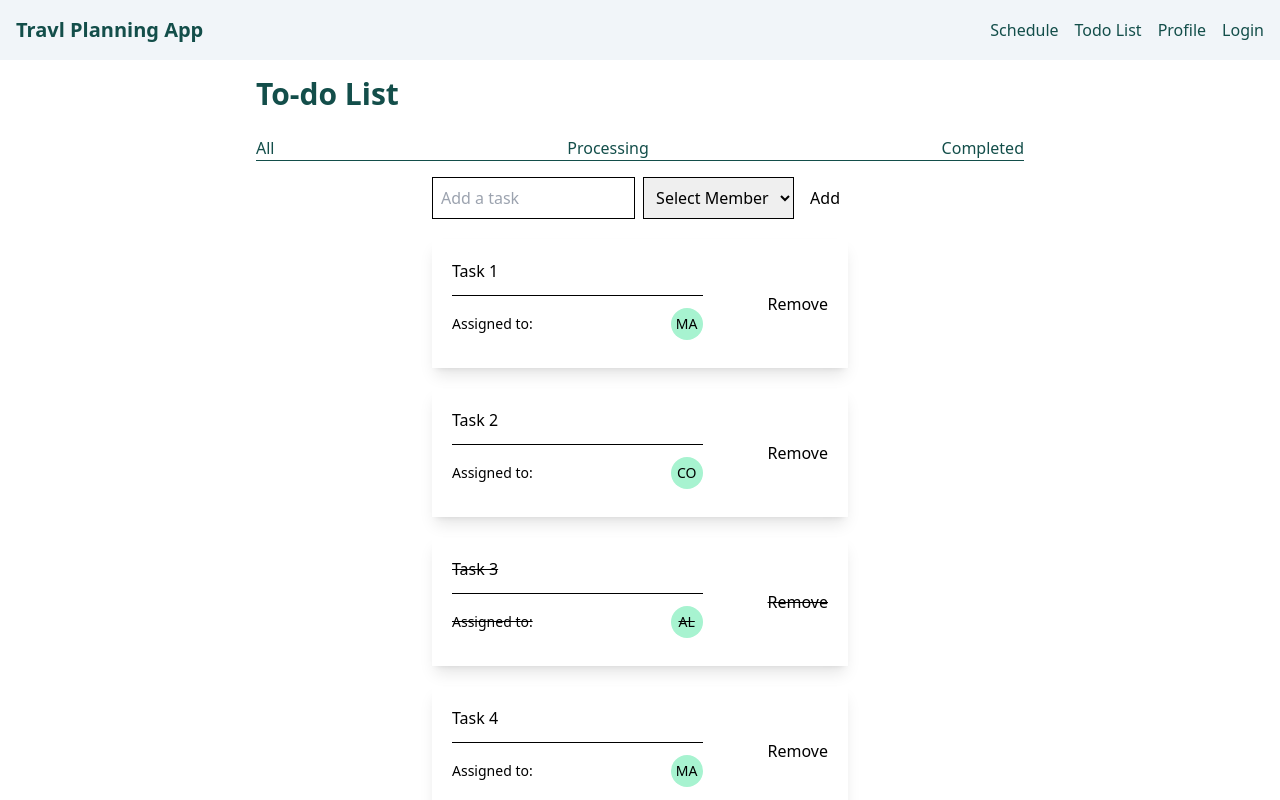
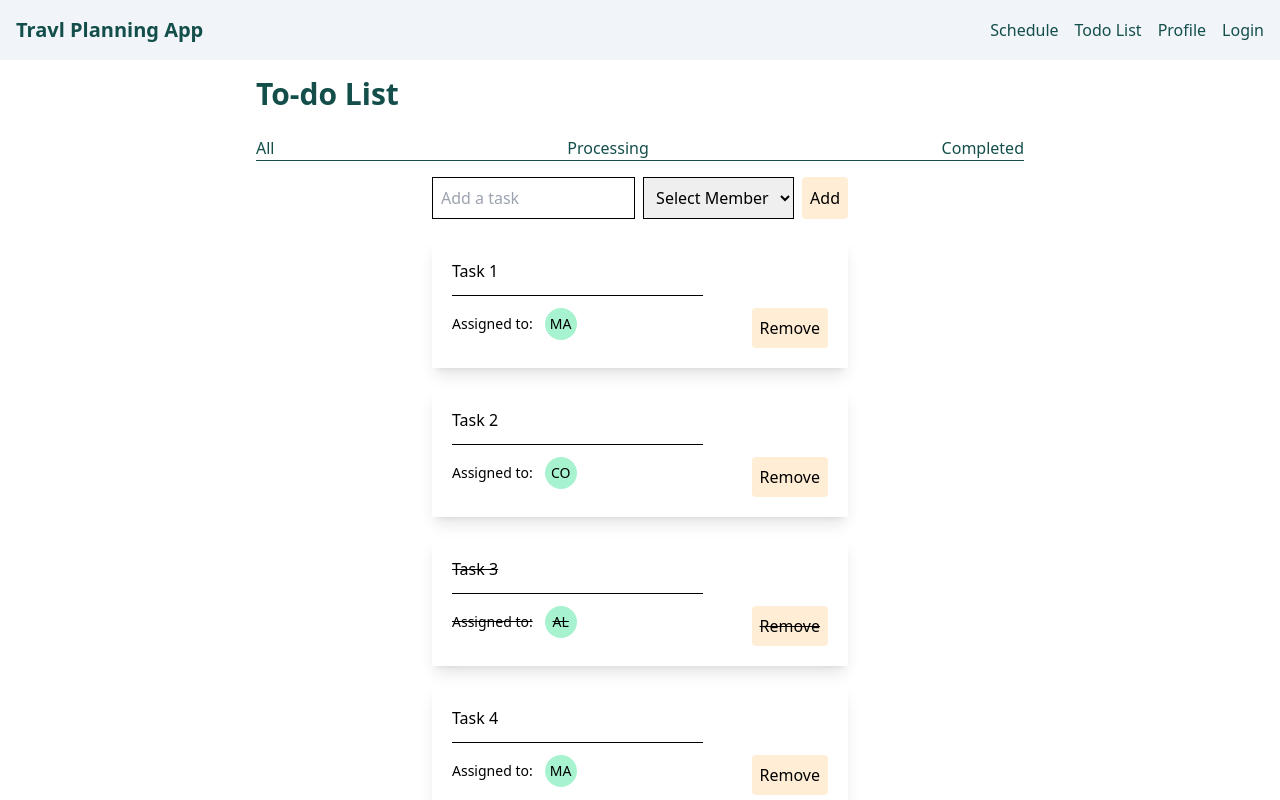
Before and after one commit to cantek2023OctWebECEC/front-end, a React (Vite) app: page /todo in a window 1280 px wide. Shown: the top 800 px of the page. Built offline with nearby package versions, Linux system fonts and the light colour scheme; what envalid would draw is missing.

Commit message:
layout minor fix

```diff
--- a/src/components/AddTodoList.tsx
+++ b/src/components/AddTodoList.tsx
@@ -78,7 +78,7 @@ export const AddTodoList: React.FC<AddTodoListProps> = ({selectedFilter}) => {
                     <option value="Member 3">Member 3</option>
                     {/* Add more members as needed */}
               </select>
-            <button onClick={addTask} className="bg-blue-500 text-white p-2 rounded">
+            <button onClick={addTask} className="bg-blue-500 text-white p-2 rounded  bg-200">
               Add
             </button>
           </div>
@@ -94,21 +94,21 @@ export const AddTodoList: React.FC<AddTodoListProps> = ({selectedFilter}) => {
       return true; // Default to show all tasks
     })
           .map((task, index) => (
-                    <li key={index} className={`flex flex-col md:flex-row justify-between items-start md:items-center mb-2 bg-white shadow-lg hover:bg-300 mt-5 px-5 py-5 w-full ${task.status === 'Complete' ? 'line-through' : ''}`} >
+                    <li key={index} className={`flex flex-col md:flex-row justify-between items-start md:items-end mb-2 bg-white shadow-lg hover:bg-300 mt-5 px-5 py-5 w-full ${task.status === 'Complete' ? 'line-through' : ''}`} >
                       <div className="w-2/3" onClick={() => {toggleTaskStatus(index)}}>
                         <div className="mb-2">
                            <span className="mr-4">{task.task}</span>
                           </div>
                           <div className="w-full my-3 border-b border-gray-200"></div>
-                          <div className="mb-2 flex flex-col md:flex-row justify-between items-start md:items-center">
+                          <div className="mb-2 flex flex-col md:flex-row justify-normal items-start md:items-center">
                               <span className="text-sm text-gray-500">Assigned to: </span>
-                              <div className="w-8 h-8 rounded-full bg-blue-500 text-white flex items-center justify-center text-sm bg-400">
+                              <div className="w-8 h-8 rounded-full bg-blue-500 text-white flex items-center justify-center text-sm bg-400  ml-3">
                            {task.assignedTo.substring(0,2).toUpperCase()}
                           </div>
                           </div>
 
                       </div>
-                        <button onClick={() => removeTask(index)} className={`text-red-500 ${
+                        <button onClick={() => removeTask(index)} className={`text-red-500 rounded p-2 bg-200 ${
                                 task.status === 'Complete' ? 'bg-gray-300 text-gray-500 cursor-not-allowed' : ''}`} disabled={task.status === 'Complete'}>
                             Remove
                         </button>
--- a/src/pages/LoginPage.tsx
+++ b/src/pages/LoginPage.tsx
@@ -26,8 +26,7 @@ export const LoginPage: React.FC = () => {
 					<div className="mt-2 text-3xl font-bold text-center text-gray-900">
 						Login
 					</div>
-
-					<div className="w-full p-8 mx-auto mt-4 bg-white border max-w-ad border-grey-300">
+					<div className='max-w-ad w-full mx-auto mt-4 bg-white p-8  bg-white shadow-lg  mt-5 px-5 py-5 w-ful'>
 						<form
 							action=""
 							className="space-y-6"
@@ -67,16 +66,14 @@ export const LoginPage: React.FC = () => {
 								</label>
 							</div>
 							<div>
-								<a
-									href=""
-									className="font-medium text-blue-500 text-dm"
-								>
-									Forgot Password
-								</a>
+							<a href="" className="font-medium text-dm text-blue-500 hover:underline">Forgot Password</a>
+                            </div>
+                            <div>
+                                <a href="" className="font-medium text-dm text-blue-500 hover:underline">Reset Password</a>
 							</div>
 							<div>
-								<button className="w-full px-4 py-2 text-sm text-white bg-blue-600 rounded-md hover:bg-blue-700">
-									Submit
+							<button className="w-full py-2 px-4 rounded-md text-white text-sm w-8 h-8 rounded-full bg-200 hover:bg-100">
+								Submit
 								</button>
 							</div>
 						</form>
```
